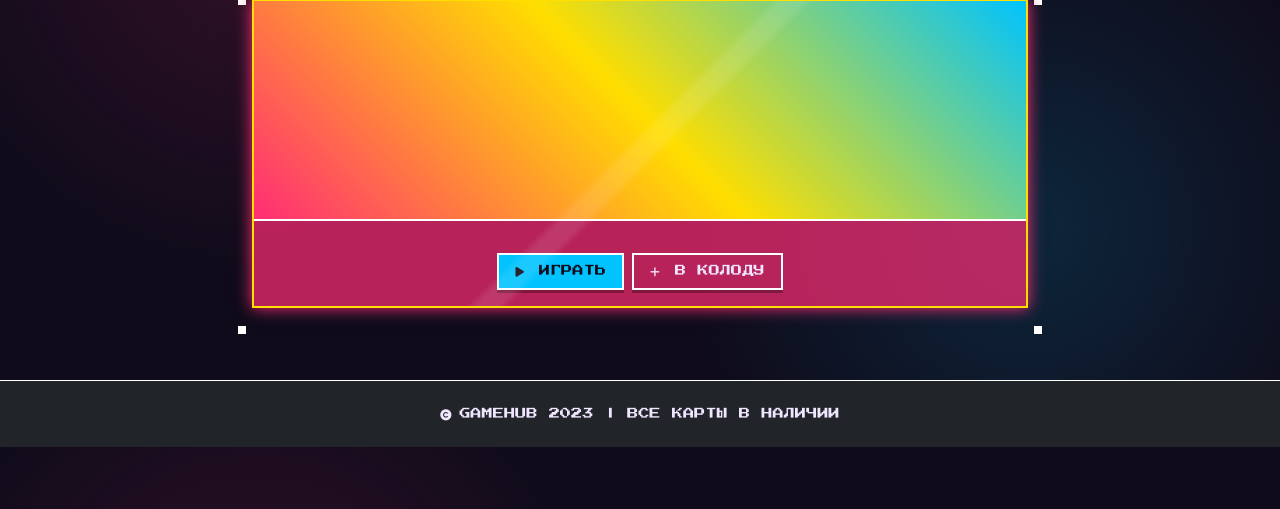
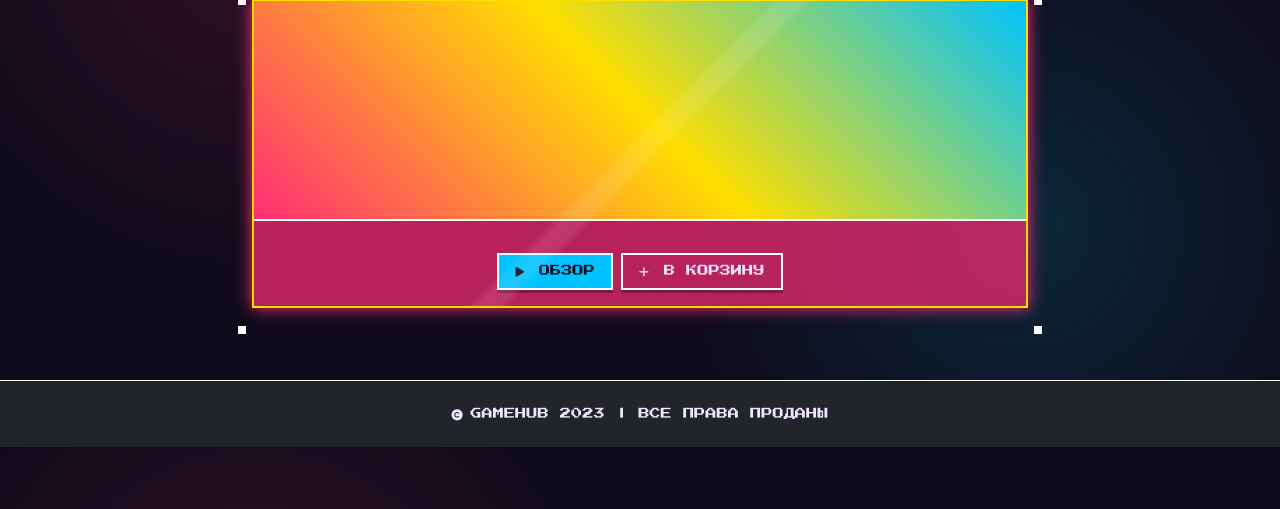
Before and after one commit to evgenmozg456/nebalatro_shop, a Flask app: template templates/game.html in a window 1280 px wide. Shown: the part 291-800 px from the top of the page. Run offline with Flask 3, Linux system fonts and the light colour scheme; the template is opened without the code that fills it, so the values that code supplies are empty; some libraries are stand-ins or nearby versions.

Commit message:
немного правок

```diff
--- a/data/all_models.py
+++ b/data/all_models.py
@@ -1,2 +1,3 @@
 from . import users
 from . import comments
+from . import game
--- a/main.py
+++ b/main.py
@@ -195,8 +195,6 @@ def profile_redact():
 
 
 # так называемый поиск
-# Инициализацию БД лучше вынести в отдельный модуль или выполнять при старте приложения
-# db_session.global_init("db/nebalatro.db")
 
 @app.route('/game', methods=['GET', 'POST'])
 def search():
--- a/templates/game.html
+++ b/templates/game.html
@@ -278,10 +278,10 @@
                             <h3 class="card-title glow-text">{{ main_game.name }}</h3>
                             <div class="d-flex justify-content-center">
                                 <a href="#" class="btn btn-primary me-2">
-                                    <i class="fas fa-play me-1"></i> Играть
+                                    <i class="fas fa-play me-1"></i> ОБЗОР
                                 </a>
                                 <a href="#" class="btn btn-outline-primary">
-                                    <i class="fas fa-plus me-1"></i> В колоду
+                                    <i class="fas fa-plus me-1"></i> В корзину
                                 </a>
                             </div>
                         </div>
@@ -326,7 +326,7 @@
     <footer class="bg-dark text-center py-4 mt-5 border-top border-white">
         <div class="container">
             <p class="mb-0" style="font-size: 0.7rem;">
-                <i class="fas fa-copyright me-2"></i>GAMEHUB 2023 | ВСЕ КАРТЫ В НАЛИЧИИ
+                <i class="fas fa-copyright me-2"></i>GAMEHUB 2023 | ВСЕ ПРАВА ПРОДАНЫ
             </p>
         </div>
     </footer>
```
